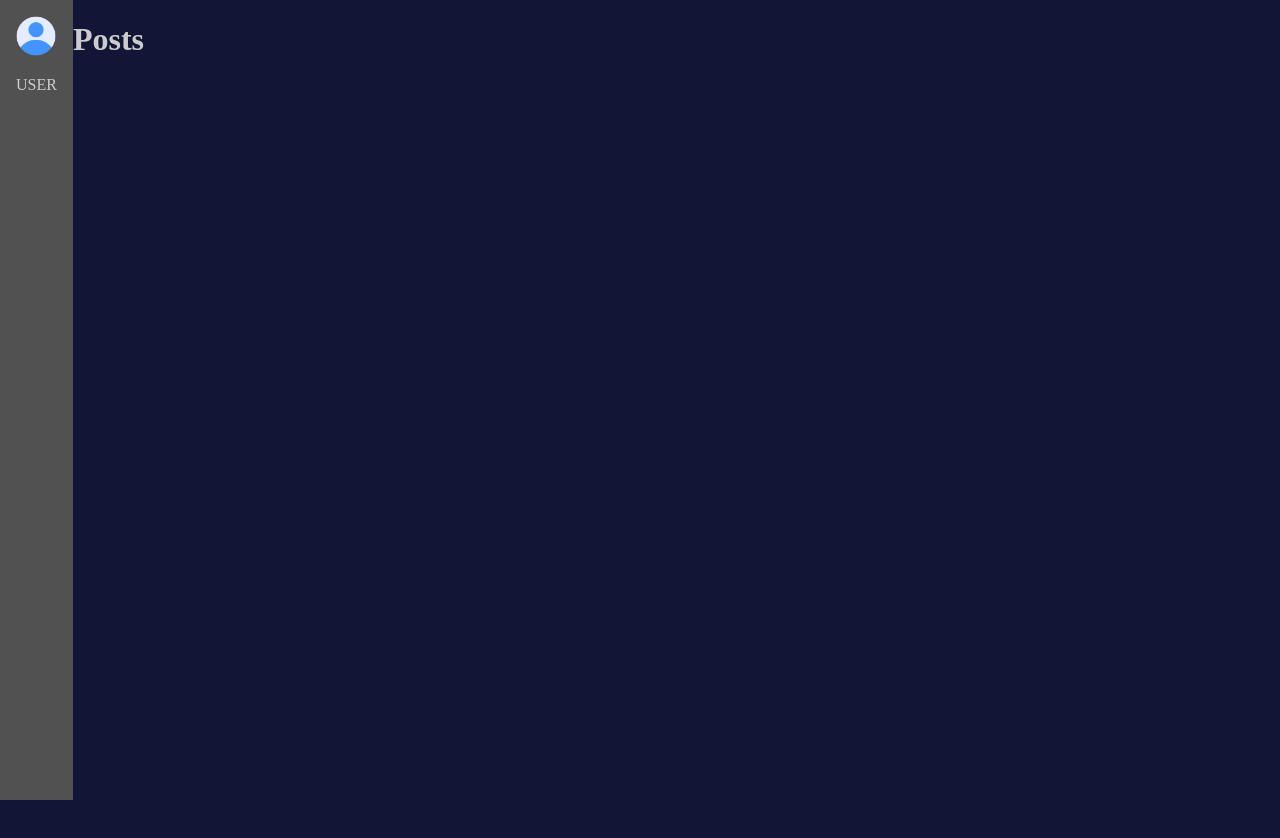
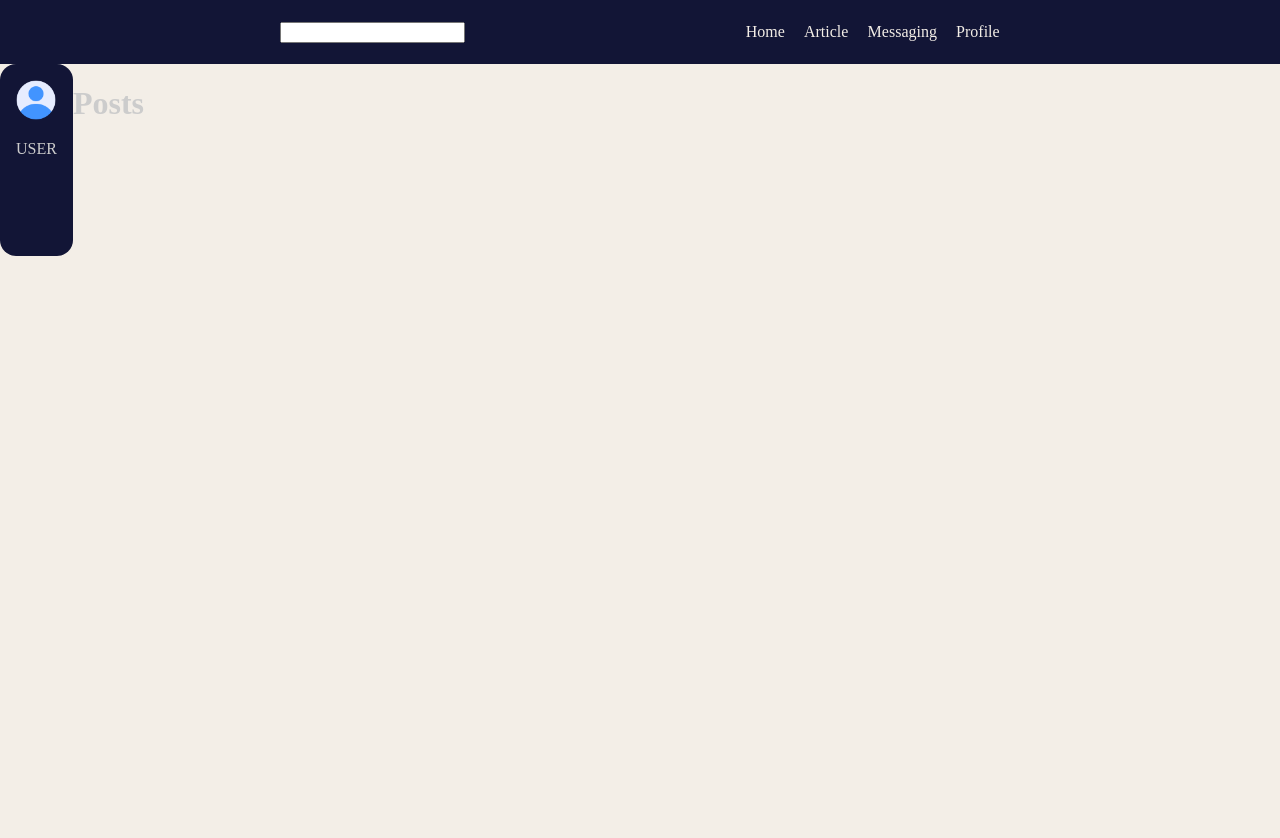
Before and after one commit to YOGESHnick/CampusConnect, a React (Create React App) app in the folder client/: page /feed in a window 1280 px wide. Shown: the top 838 px of the page. Before the commit the page ends 800 px from the top, so only its background shows below. Built offline with nearby package versions, Linux system fonts and the light colour scheme; no server answers.

Commit message:
added navbar and basic styling

```diff
--- a/client/public/styles.css
+++ b/client/public/styles.css
@@ -108,22 +108,47 @@ input[type="file"] {
     height: 50px;
   }
 
+  /* N A V B A R */
+  .navbar{
+    height: 8vh;
+    width: 100vw;
+    display: flex;
+    align-items: center;
+    justify-content: space-evenly;
+    color: #F3EEE7;
+  }
+  .navbar a{
+    color: #F3EEE7;
+    cursor: pointer;
+    text-decoration: none;
+  }
+  .right a{
+    margin-right: 1.5vw;
+  }
+  .right a:last-child {
+    margin-right: 0;
+  }
 
   /* F E E D  */
 
   .Feed{
     display: flex;
+    height: 100vh;
+    background-color: #F3EEE7;
   }
   .LeftBar{
-    background-color: #525151;
+    border-radius: 2vh;
+    /* margin-top: 10vh; */
+    background-color: #121536;
     text-align: center;
     justify-content: center;
-    height: 96vh;
+    height: 20vh;
     padding: min(2vh,3vh);
-    overflow-y: scroll;
+    /* overflow-y: scroll; */
   }
   .LeftBar img{
-    object-fit: cover;
+    object-fit:contain;
+    /* max-height: 5vh; */
     max-width: 5vh;
     border-radius: 50%;
   }
--- /dev/null
+++ b/client/src/components/navbar.js
@@ -0,0 +1,19 @@
+import React from 'react';
+
+const Navbar = () => {
+  return (
+    <div className="navbar">
+        <div className="left">
+            <input type="text" />
+        </div>
+        <div className="right">
+            <a href="#">Home</a>
+            <a href="#">Article</a>
+            <a href="#">Messaging</a>
+            <a href="#">Profile</a>
+        </div>
+    </div>
+  );
+}
+
+export default Navbar;
--- a/client/src/pages/Feed.js
+++ b/client/src/pages/Feed.js
@@ -1,16 +1,15 @@
 import React, { useState, useEffect } from "react";
-import { useGetUserId } from '../hooks/useGetUserId';
+import { useGetUserId } from "../hooks/useGetUserId";
 import axios from "axios";
-import avatar from '../assets/profile.png'
+import avatar from "../assets/profile.png";
+import Navbar from "../components/navbar.js";
 
 // L E F T   B A R
-const LeftBar = ({userId,user}) => {
+const LeftBar = ({ userId, user }) => {
   return (
     <div className="LeftBar">
-      {/* <h4>Hi {userId} </h4> */}
       <img src={user?.dp || avatar} alt="img" />
-      <p>{user?.name || 'USER'}</p>
-      {/* <p>This is ur _id: {userId}</p> */}
+      <p>{user?.name || "USER"}</p>
     </div>
   );
 };
@@ -33,7 +32,9 @@ const Feed = () => {
   useEffect(() => {
     const fetchUser = async () => {
       try {
-        const response = await axios.get(`http://localhost:8080/api/auth/user/${userId}`);
+        const response = await axios.get(
+          `http://localhost:8080/api/auth/user/${userId}`
+        );
         setUser(response.data);
       } catch (error) {
         console.log(error);
@@ -48,12 +49,12 @@ const Feed = () => {
   }, [user]);
 
   return (
-    <div className="Feed">
-      {/* <p>Username: {user?.name || 'USER'}</p>
-      <img src={user?.dp || avatar} alt="img" />
-      <p>This is ur _id: {userId}</p> */}
-      <LeftBar userId={userId} user={user} />
-      <Posts />
+    <div className="feed">
+      <Navbar />
+      <div className="Feed">
+        <LeftBar userId={userId} user={user} />
+        <Posts />
+      </div>
     </div>
   );
 };
```
